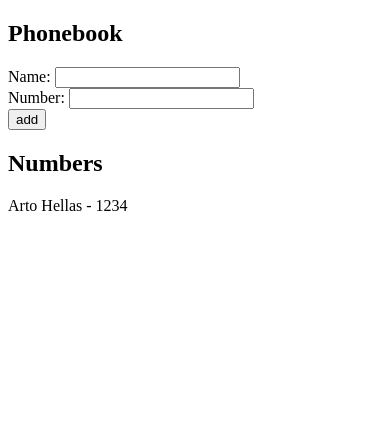
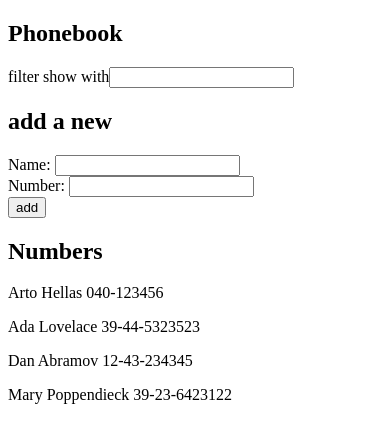
Before and after one commit to arosalesfarias/fullStackOpen, a React (Vite) app in the folder Part2/phonebook/: page / in a window 390 px wide. Shown: the top 442 px of the page. Built offline with nearby package versions, Linux system fonts and the light colour scheme.

Commit message:
Part 2.10, phonebook step 5

```diff
--- a/Part2/phonebook/src/App.jsx
+++ b/Part2/phonebook/src/App.jsx
@@ -2,15 +2,21 @@
 
 const App = () => {
   const [ persons, setPersons ] = useState([
-    { name: 'Arto Hellas', number:'1234' }
+    { name: 'Arto Hellas', number: '040-123456' },
+    { name: 'Ada Lovelace', number: '39-44-5323523' },
+    { name: 'Dan Abramov', number: '12-43-234345' },
+    { name: 'Mary Poppendieck', number: '39-23-6423122' }
   ])
   const returnPerson = (name , number) => ({name, number})
 
   const [ newPerson, setNewPerson ] = useState(returnPerson('',''))
+  const [ nameFilter, setNameFilter] = useState('')
 
   const changeName = event => setNewPerson(returnPerson(event.target.value , newPerson.number))
 
   const changeNumber = event => setNewPerson(returnPerson(newPerson.name , event.target.value))
+
+  const changeNameFilter = event => setNameFilter(event.target.value)
 
   const nameExists = person => person.name === newPerson.name
 
@@ -24,9 +30,16 @@
     setNewPerson(returnPerson('',''))
   }
 
+  const personsFilter = () =>
+    persons.filter((person)=> person.name.toLowerCase().includes(nameFilter.toLocaleLowerCase()))
+
   return (
     <div>
       <h2>Phonebook</h2>
+      <div>
+          filter show with<input name='nameFilter' value={nameFilter} onChange={changeNameFilter}/>
+        </div>
+      <h2>add a new</h2>
       <form>
         <div>
           Name: <input name='newName' value={newPerson.name} onChange={changeName}/>
@@ -39,7 +52,7 @@
         </div>
       </form>
       <h2>Numbers</h2>
-      {persons.map((person)=> <p key={person.name}>{person.name} - {person.number}</p>)}
+      {personsFilter().map((person)=> <p key={person.name}>{person.name} {person.number}</p>)}
     </div>
   )
 }
```
